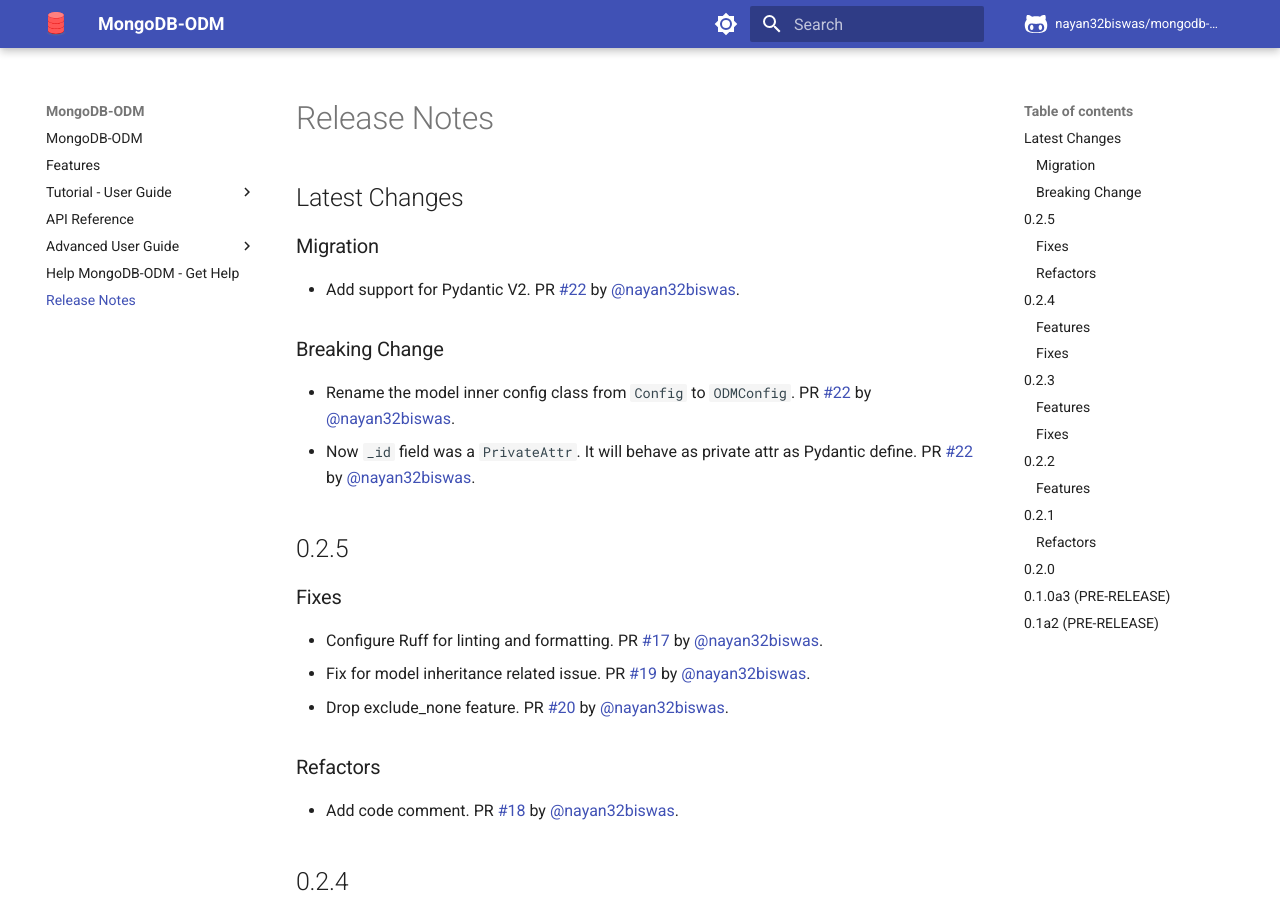
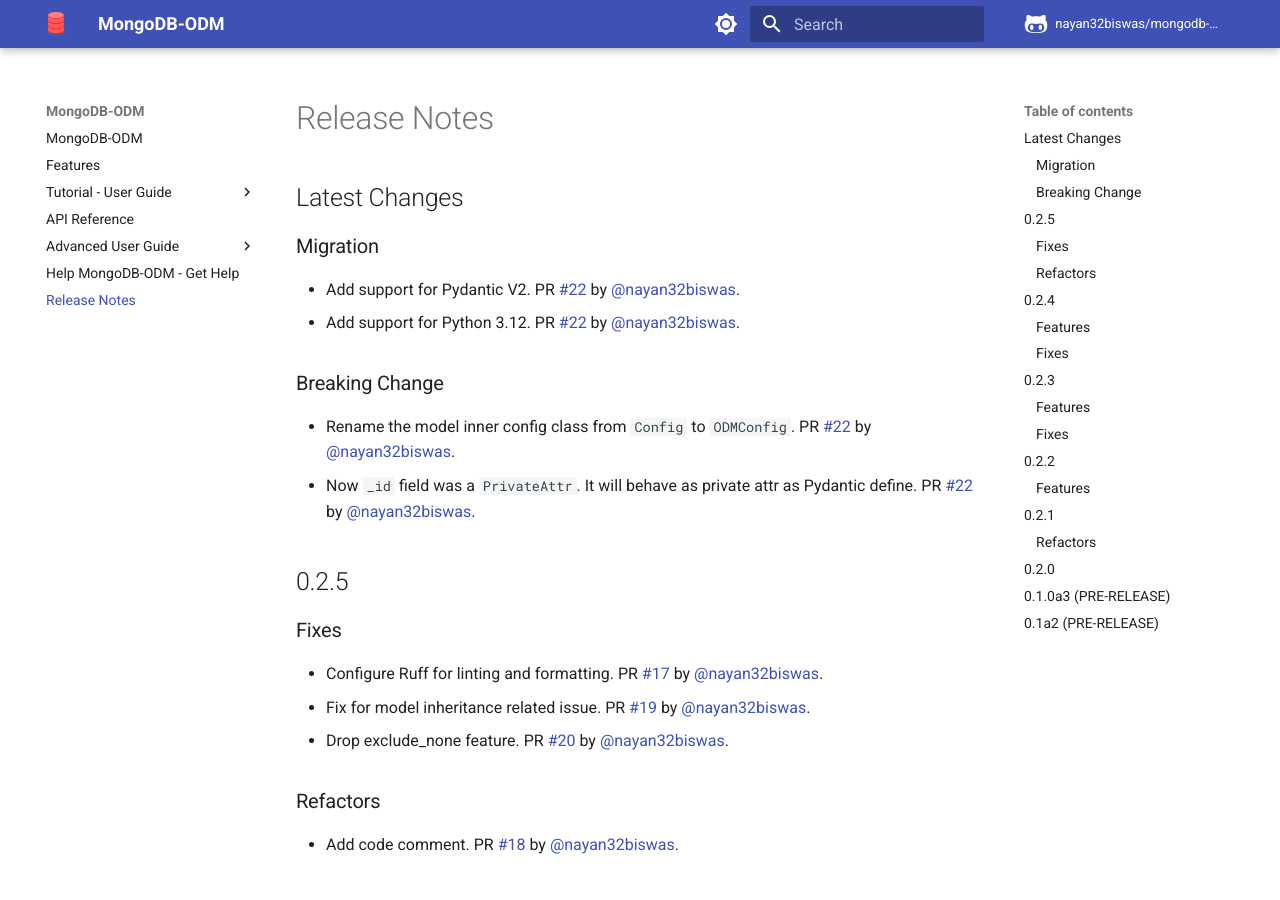
Before and after one commit to nayan32biswas/mongodb-odm, an MkDocs documentation site: the page built from docs/release-notes.md, in a window 1280 px wide and 900 px high. Built offline with MkDocs 1.6.1 and Material for MkDocs 9.7.7, drawn with Linux system fonts in a browser that asks for light colours; comment, search, counter and statistics services are not loaded.

Commit message:
update release notes and github action

```diff
--- a/docs/release-notes.md
+++ b/docs/release-notes.md
@@ -5,6 +5,7 @@
 ### Migration
 
 - Add support for Pydantic V2. PR [#22](https://github.com/nayan32biswas/mongodb-odm/pull/22) by [@nayan32biswas](https://github.com/nayan32biswas).
+- Add support for Python 3.12. PR [#22](https://github.com/nayan32biswas/mongodb-odm/pull/22) by [@nayan32biswas](https://github.com/nayan32biswas).
 
 ### Breaking Change
 
```
Also changed, not shown: 1 other file.
